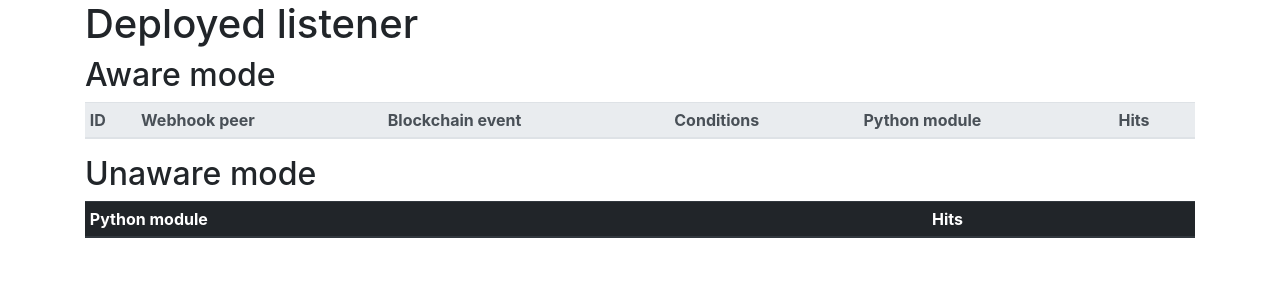
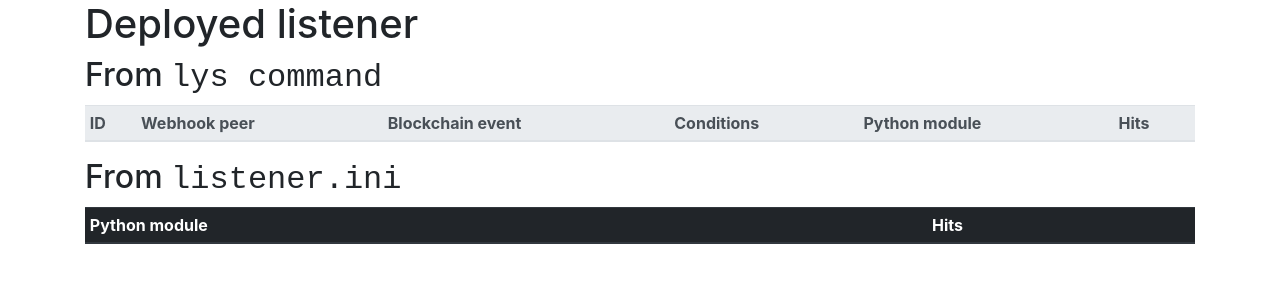
Before and after one commit to Moustikitos/ark-listener, a Flask app: page / in a window 1280 px wide. Shown: the top 300 px of the page. Run offline with Flask 2, Linux system fonts and the light colour scheme; data that the repository does not hold is empty; some libraries are stand-ins or nearby versions.

Commit message:
minor updates

```diff
--- a/lystener/app/templates/listener.html
+++ b/lystener/app/templates/listener.html
@@ -9,7 +9,7 @@
 
 <h1>Deployed listener</h1>
 
-<h2>Aware mode</h2>
+<h2>From <span style="font-family:'Courier New', Courier, monospace">lys command</span></h2>
 
 	<div class="table-responsive-xl">
 	<table class="table table-hover table-sm">
@@ -39,7 +39,7 @@
 	</table>
 	</div>
 
-<h2>Unaware mode</h2>
+<h2>From <span style="font-family:'Courier New', Courier, monospace">listener.ini</span></h2>
 
 	<div class="table-responsive-xl">
 	<table class="table table-hover table-sm">
```
Also changed, not shown: lystener/lys.py (+5 -5 lines).
